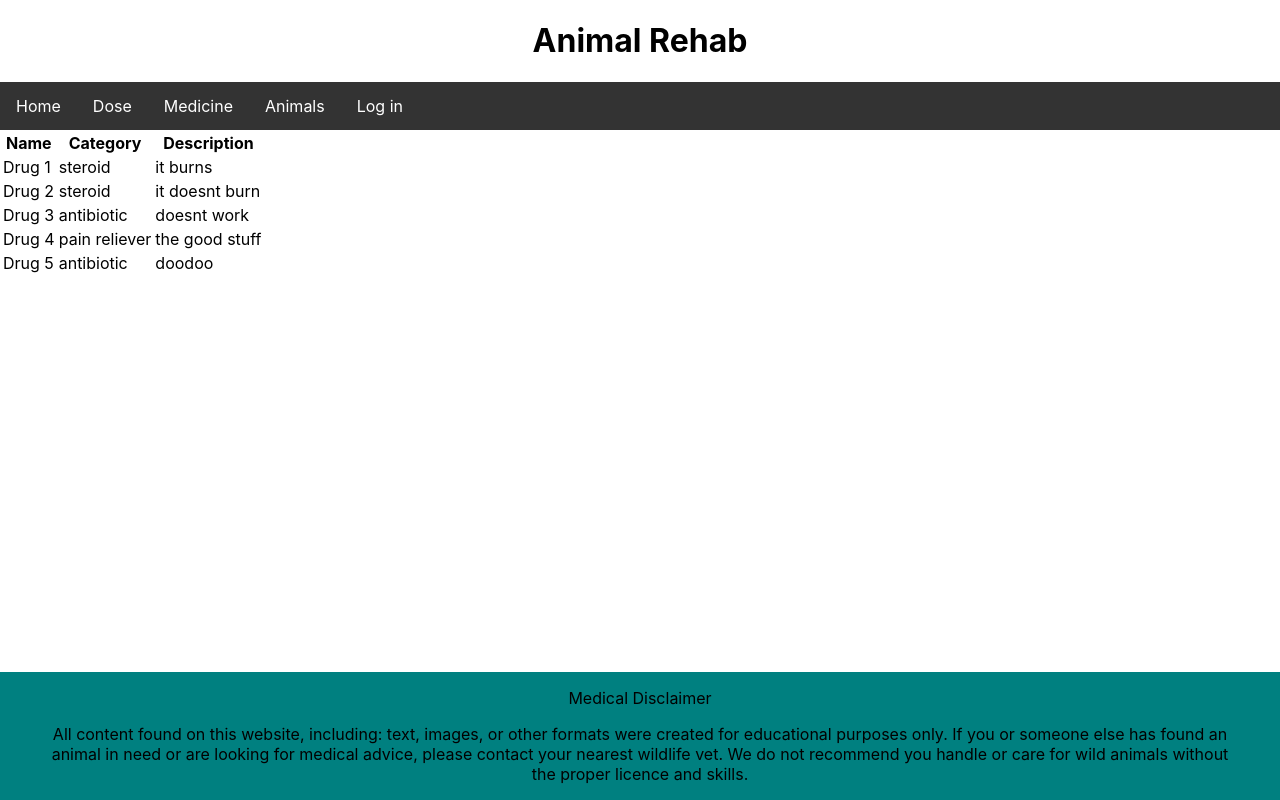
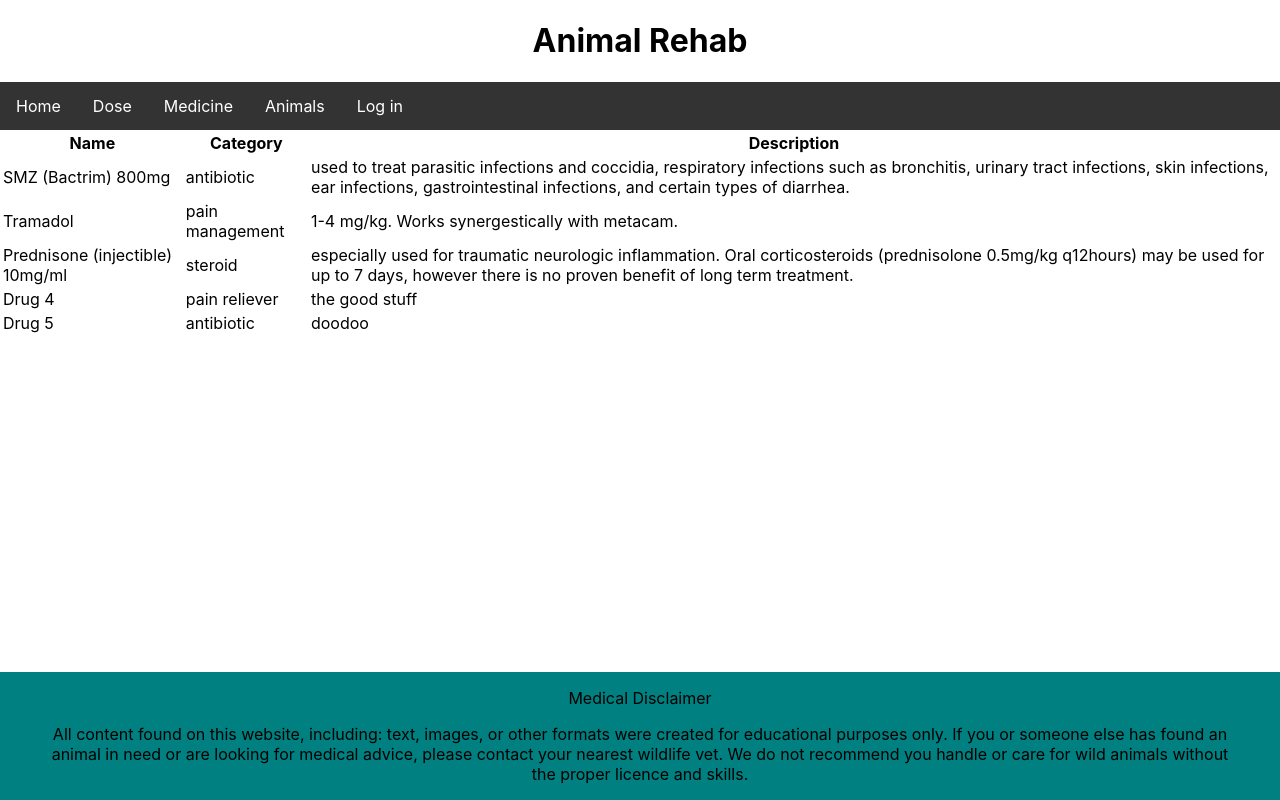
Before and after one commit to Rayxclockwork/AnimalRehab, a React (Create React App) app in the folder animal-rehab/: page /medicine in a window 1280 px wide. Built offline with nearby package versions, Linux system fonts and the light colour scheme.

Commit message:
i got a console log to add the 2 form values

```diff
--- a/animal-rehab/public/data/medicine.json
+++ b/animal-rehab/public/data/medicine.json
@@ -1,32 +1,42 @@
 [
 	{
 		"id": 1,
-		"name": "Drug 1",
-		"type": "steroid",
-		"description": "it burns"
+		"name": "SMZ (Bactrim) 800mg",
+		"type": "antibiotic",
+		"description": "used to treat parasitic infections and coccidia, respiratory infections such as bronchitis, urinary tract infections, skin infections, ear infections, gastrointestinal infections, and certain types of diarrhea.",
+		"dose": 20,
+		"strength": 800
 	},
 	{
 		"id": 2,
-		"name": "Drug 2",
-		"type": "steroid",
-		"description": "it doesnt burn"
+		"name": "Tramadol",
+		"type": "pain management",
+		"description": " 1-4 mg/kg. Works synergestically with metacam.",
+		"dose": 4,
+		"strength": 50
 	},
 	{
 		"id": 3,
-		"name": "Drug 3",
-		"type": "antibiotic",
-		"description": "doesnt work"
+		"name": "Prednisone (injectible)  10mg/ml",
+		"type": "steroid",
+		"description": " especially used for traumatic neurologic inflammation. Oral corticosteroids (prednisolone 0.5mg/kg q12hours) may be used for up to 7 days, however there is no proven benefit of long term treatment.",
+		"dose": 5.5,
+		"strength": 10
 	},
 	{
 		"id": 4,
 		"name": "Drug 4",
 		"type": "pain reliever",
-		"description": "the good stuff"
+		"description": "the good stuff",
+		"dose": 10,
+		"strength": 600
 	},
 	{
 		"id": 5,
 		"name": "Drug 5",
 		"type": "antibiotic",
-		"description": "doodoo"
+		"description": "doodoo",
+		"dose": 5,
+		"strength": 300
 	}
 ]
--- a/animal-rehab/src/components/Dose/Dose.js
+++ b/animal-rehab/src/components/Dose/Dose.js
@@ -1,17 +1,18 @@
 import React, { Component } from 'react';
+import { Link } from 'react-router-dom';
 
 class Dose extends Component {
     constructor(props){
         super(props);
         this.state = {
             name: '',
-            weight: '',
-            dilution: '',
+            weight: 0,
+            dilution: 0,
             results: 'Hello',
             formErrors: {
                 name: '',
-                weight: '',
-                dilution: ''
+                weight: 0,
+                dilution: 0
             }
         }
     }
@@ -23,7 +24,7 @@ class Dose extends Component {
 
     handleSubmit = (e) => {
         e.preventDefault()
-
+        console.log((e.target.animalWeight.value * e.target.waterDilution.value))
     }
 
     render() {
@@ -38,12 +39,12 @@ class Dose extends Component {
                     </div>
                     <div className='animalWeight'>
                         <label htmlFor='animalWeight'>Animal Weight</label>
-                        <input type='text' className='' placeholder='Weight in grams' type='text' name='animalWeight' noValidate onChange={this.handleChange}>
+                        <input type='int' className='' placeholder='Weight in grams' type='int' name='animalWeight' noValidate onChange={this.handleChange}>
                         </input>
                     </div>
                     <div className='waterDilution'>
                         <label htmlFor='waterDilution'>Water Dilution</label>
-                        <input type='text' className='' placeholder='Water Dilution' type='text' name='waterDilution' noValidate onChange={this.handleChange}>
+                        <input type='int' className='' placeholder='Water Dilution' type='int' name='waterDilution' noValidate onChange={this.handleChange}>
                         </input>
                     </div>
                     <div className="radio">
```
Also changed, not shown: animal-rehab/src/components/Dose/pages/foundMeds.js (added, +26 -0 lines).
